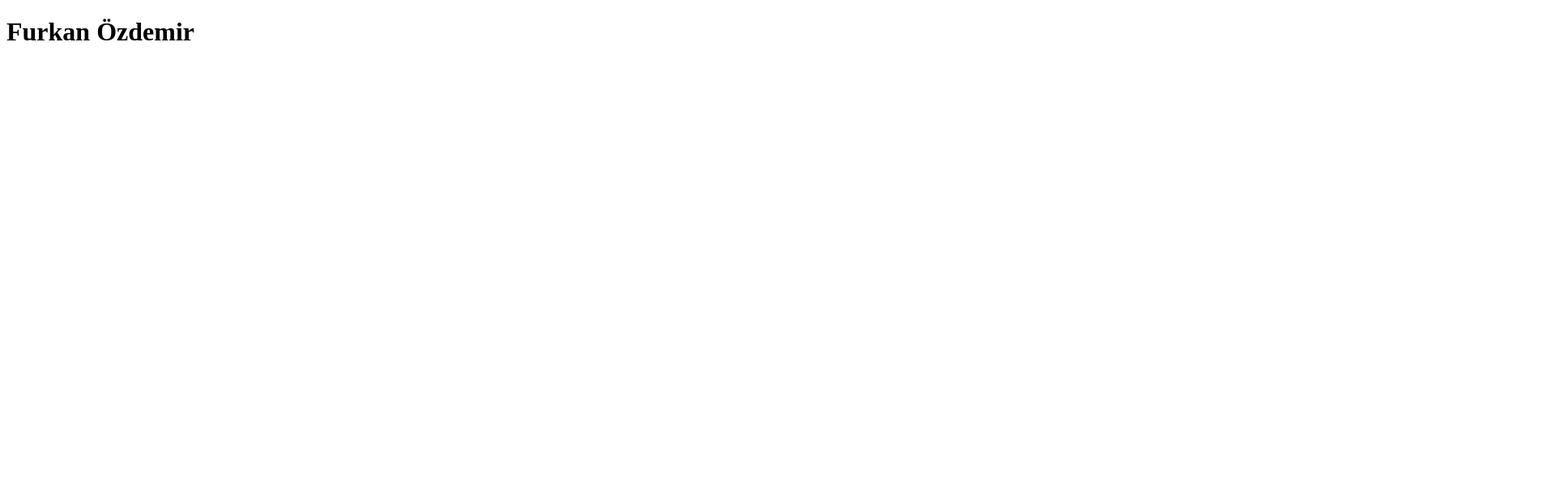
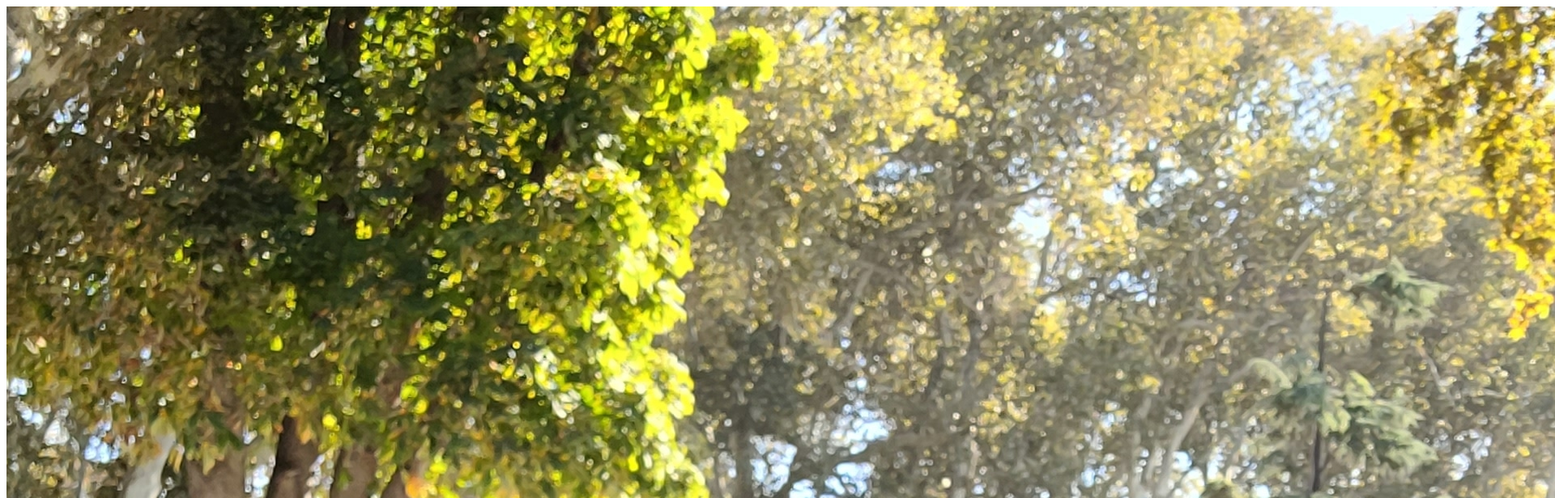
Before and after one commit to HermenitoSanita/MyPortfolioPage, a plain HTML site: page index.html in a window 1280 px wide. Shown: the top 616 px of the page at 81% size, 1920 px wide, since content can reach past the window. Drawn offline with Linux system fonts and the light colour scheme.

Commit message:
Included my face

```diff
--- a/index.html
+++ b/index.html
@@ -5,6 +5,7 @@
         <title>Furkan Özdemir</title>
     </head>
     <body>
+        <img src="images/IMG_20221022_230534_222.jpg" alt="My Face">
         <h1>Furkan Özdemir</h1>
     </body>
 </html>
```
Also changed, not shown: images/IMG_20221022_230534_222.jpg (added).
